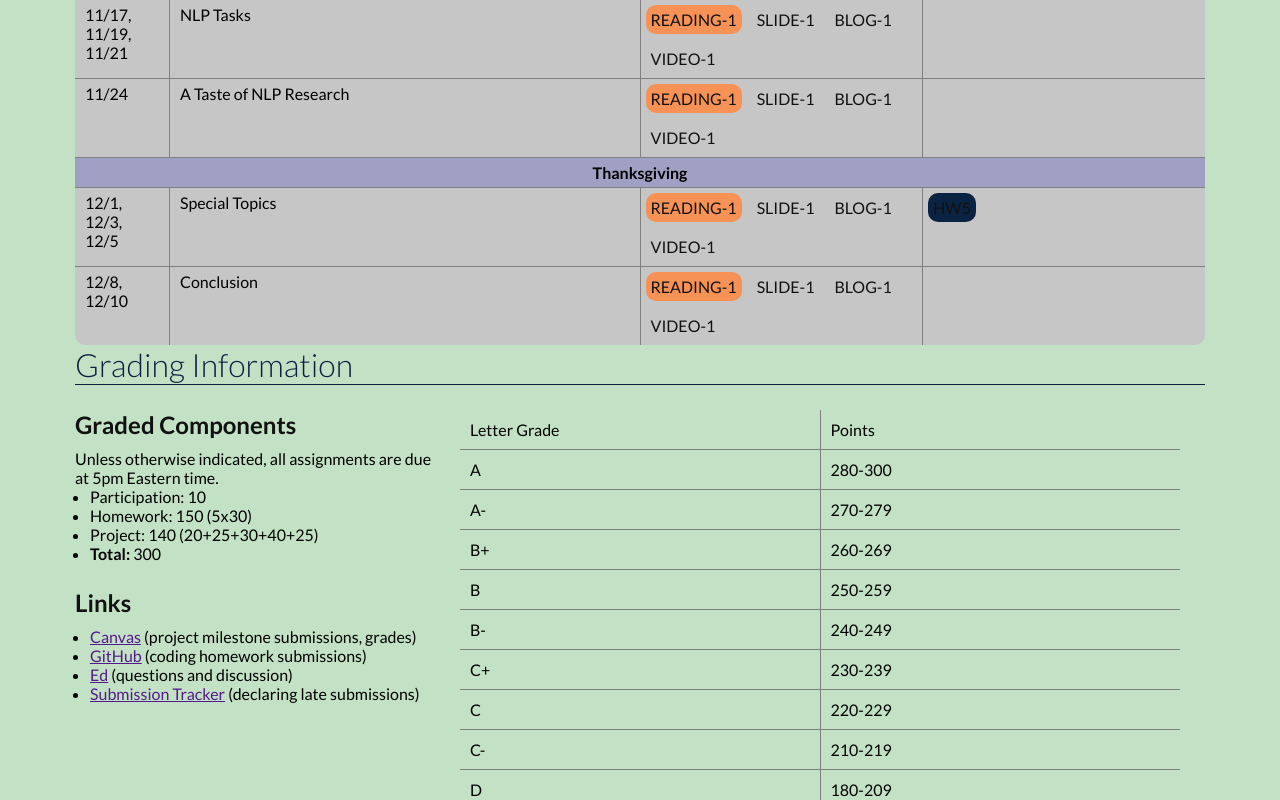
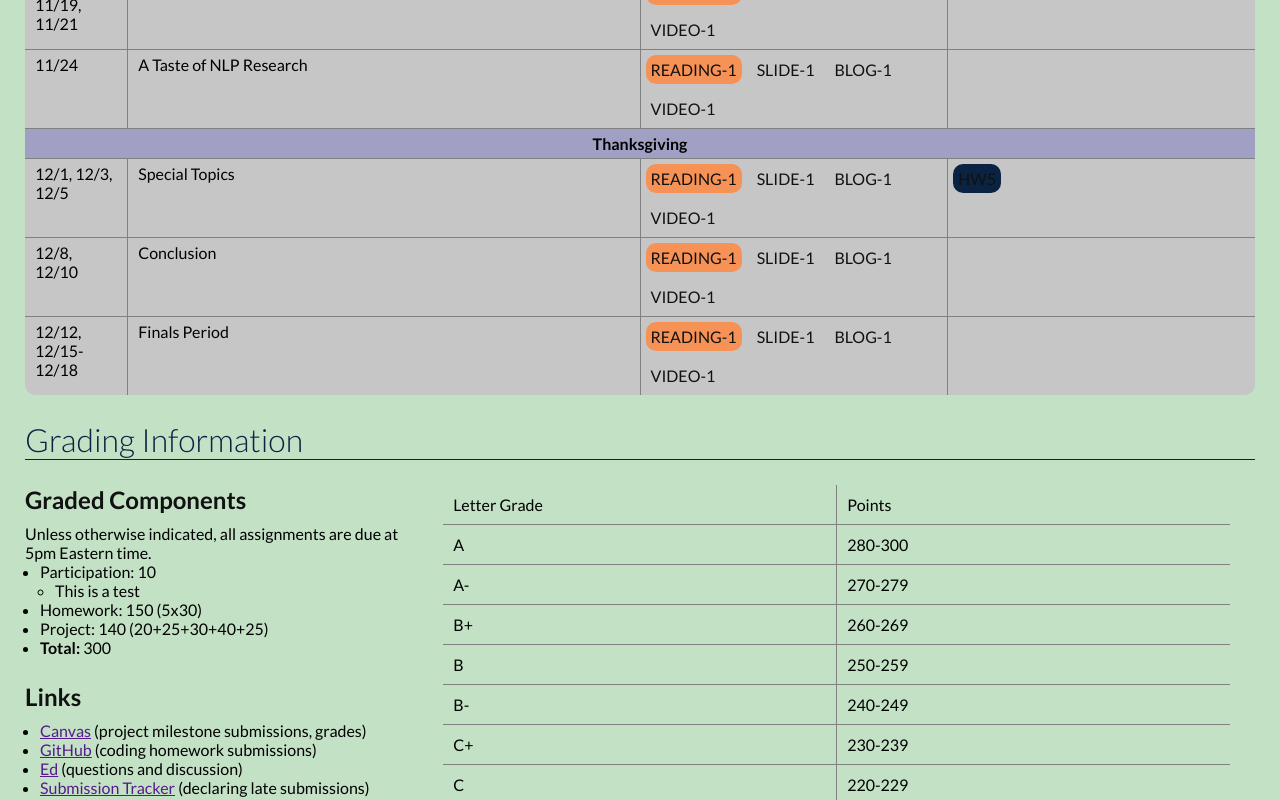
Before and after one commit to aarsri/cse40657, a React (Vite) app: page / in a window 1280 px wide. Shown: the part 1374-2174 px from the top of the page. Built offline with nearby package versions, Linux system fonts and the light colour scheme.

Commit message:
fulfillment of client requested changes

```diff
--- a/src/components/templates/grading.tsx
+++ b/src/components/templates/grading.tsx
@@ -18,6 +18,9 @@ const Grading = () => {
 
             <ul>
               <li>Participation: 10</li>
+              <ul>
+                <li>This is a test</li>
+              </ul>
               <li>Homework: 150 (5x30)</li>
               <li>Project: 140 (20+25+30+40+25)</li>
               <li><b>Total:</b> 300</li>
--- a/src/components/templates/schedule.tsx
+++ b/src/components/templates/schedule.tsx
@@ -74,7 +74,7 @@ const Schedule = () => {
         Tentative Schedule
       </div>
 
-      <div className="schedule-container">
+      <article className="schedule-container">
         <div className="row-area show-big">
           <div className="attention">
             <div className='empty heading'>
@@ -98,7 +98,7 @@ const Schedule = () => {
           </div>
         </div>
         {...display}
-      </div>
+      </article>
     </section>
   );
 }
--- a/src/design/scss/main.scss
+++ b/src/design/scss/main.scss
@@ -24,15 +24,15 @@
   height: 100%;
   width: 100%;
   padding: utilities.$padding-xl;
-  @include utilities.for-size(tablet-lg, up) {
-    padding: utilities.$padding-xl calc(utilities.$padding-xl * 3);
-    @include utilities.for-size(desktop-lg, up) {
-      padding: utilities.$padding-xl calc(utilities.$padding-xl * 5);
-    }
-  }
   overflow-x: hidden;
   overflow-y: auto;
   background-color: utilities.$light-bg;
+  @include utilities.for-size(1460px, up) {
+    padding: utilities.$padding-xl calc(utilities.$padding-xl * 4);
+    @include utilities.for-size(desktop-lg, up) {
+      padding: utilities.$padding-xl calc(utilities.$padding-xl * 6);
+    }
+  }
 }
 
 article {
@@ -44,6 +44,10 @@ article {
 
   >ul {
     padding-left: utilities.$margin-m;
+
+    >ul {
+      padding-left: utilities.$margin-m;
+    }
   }
 }
 
@@ -114,6 +118,7 @@ article {
 .schedule-container {
   .heading {
     margin: 0px;
+    font-size: 16px;
   }
 
   .empty {
@@ -195,14 +200,10 @@ article {
   }
 
   @include utilities.for-size(555px, up) {
-    @include utilities.for-size(1151px, down) {
+    @include utilities.for-size(845px, down) {
       display: flex;
       flex-flow: row wrap;
       gap: utilities.$margin-s;
-
-      .heading {
-        font-size: 16px;
-      }
 
       >div {
         width: calc(50% - 5px);
@@ -225,7 +226,7 @@ article {
     }
   }
 
-  @include utilities.for-size(1152px, up) {
+  @include utilities.for-size(846px, up) {
     overflow: hidden;
     background-color: utilities.$secondary-bg;
     border-radius: utilities.$pill-radius;
--- a/src/design/scss/utilities.scss
+++ b/src/design/scss/utilities.scss
@@ -1,4 +1,6 @@
 @use 'sass:color';
+@use 'sass:map';
+
 $percent: 50%;
 $shading: 15%;
 
@@ -55,10 +57,10 @@ $breakpoints: (
 
 @mixin for-size($breakpoint, $direction: down) {
   // If the breakpoint exists in the map.
-  @if map-has-key($breakpoints, $breakpoint) {
+  @if map.has-key($breakpoints, $breakpoint) {
 
     // Get the breakpoint value.
-    $breakpoint-value: map-get($breakpoints, $breakpoint);
+    $breakpoint-value: map.get($breakpoints, $breakpoint);
 
     // Determine the direction and then write the media query.
     @if $direction == up {
--- a/src/env/json/schedule.json
+++ b/src/env/json/schedule.json
@@ -519,5 +519,37 @@
     ],
     "assignments": [
     ]
+  },
+  "week-17": {
+    "week": "12/12, 12/15-12/18",
+    "topics": [
+      {
+        "description": "Finals Period"
+      }
+    ],
+    "resources": [
+      {
+        "badgeColor": "#F79256",
+        "description": "Reading-1",
+        "link": "Link Goes Here"
+      },
+      {
+        "badgeColor": "slide",
+        "description": "slide-1",
+        "link": "Link Goes Here"
+      },
+      {
+        "badgeColor": "blog",
+        "description": "blog-1",
+        "link": "Link Goes Here"
+      },
+      {
+        "badgeColor": "video",
+        "description": "video-1",
+        "link": "Link Goes Here"
+      }
+    ],
+    "assignments": [
+    ]
   }
 }
--- a/vite.config.ts
+++ b/vite.config.ts
@@ -5,7 +5,7 @@ import path from 'path';
 // https://vite.dev/config/
 export default defineConfig({
   plugins: [react()],
-  base: '/CSE-40657/',
+  base: '/cse40657/',
   resolve: {
     alias: {
       "@components": path.resolve(__dirname, '/src/components'),
```
Also changed, not shown: src/design/css/main.css.
